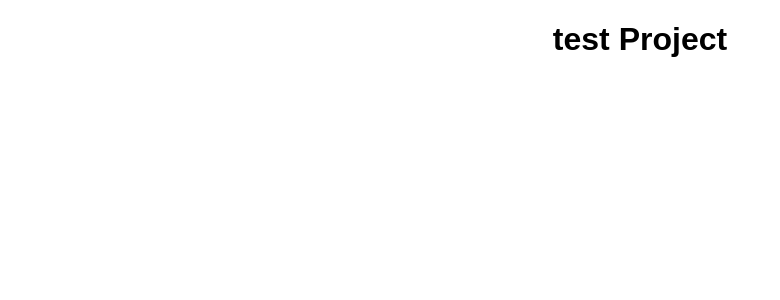
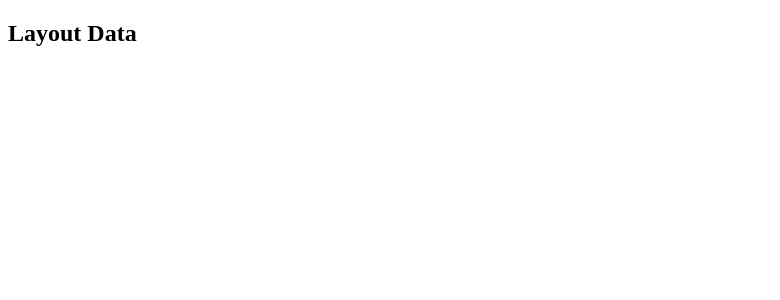
Before and after one commit to PrinceNiyonshuti/Zatec-ReactJS-Project-1, a React (Create React App) app: page / in a window 1280 px wide. Shown: the top 300 px of the page, without its empty margins (0-780 px from the left). Built offline with nearby package versions, Linux system fonts and the light colour scheme.

Commit message:
added layout component to Parent JS

```diff
--- a/src/App.js
+++ b/src/App.js
@@ -1,9 +1,10 @@
 import "./styles.css";
+import Layout from "./compoments/Layout";
 
 export default function App() {
   return (
-    <div className="App">
-      <h1>test Project </h1>
+    <div>
+      <Layout />
     </div>
   );
 }
--- a/src/compoments/Layout.js
+++ b/src/compoments/Layout.js
@@ -1,4 +1,7 @@
 import React from "react";
+import NavBar from "./NavBar";
+import Main from "./Main";
+import Footer from "./Footer";
 
 function Layout() {
   return (
```
